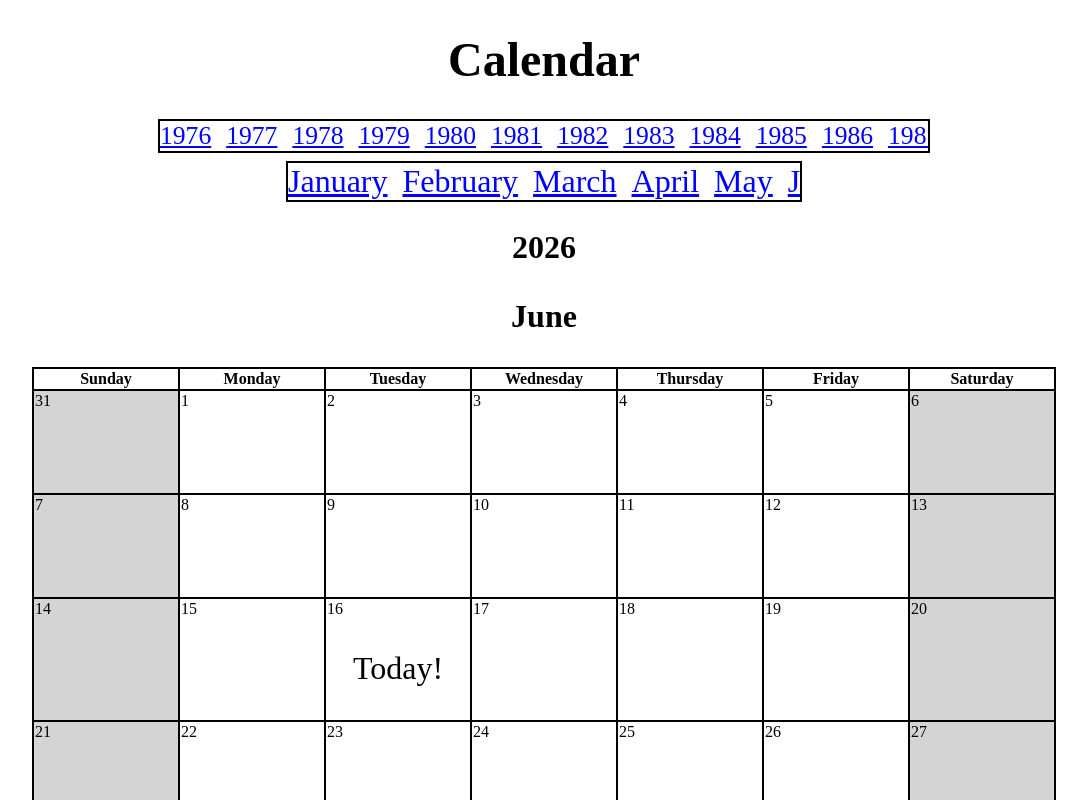
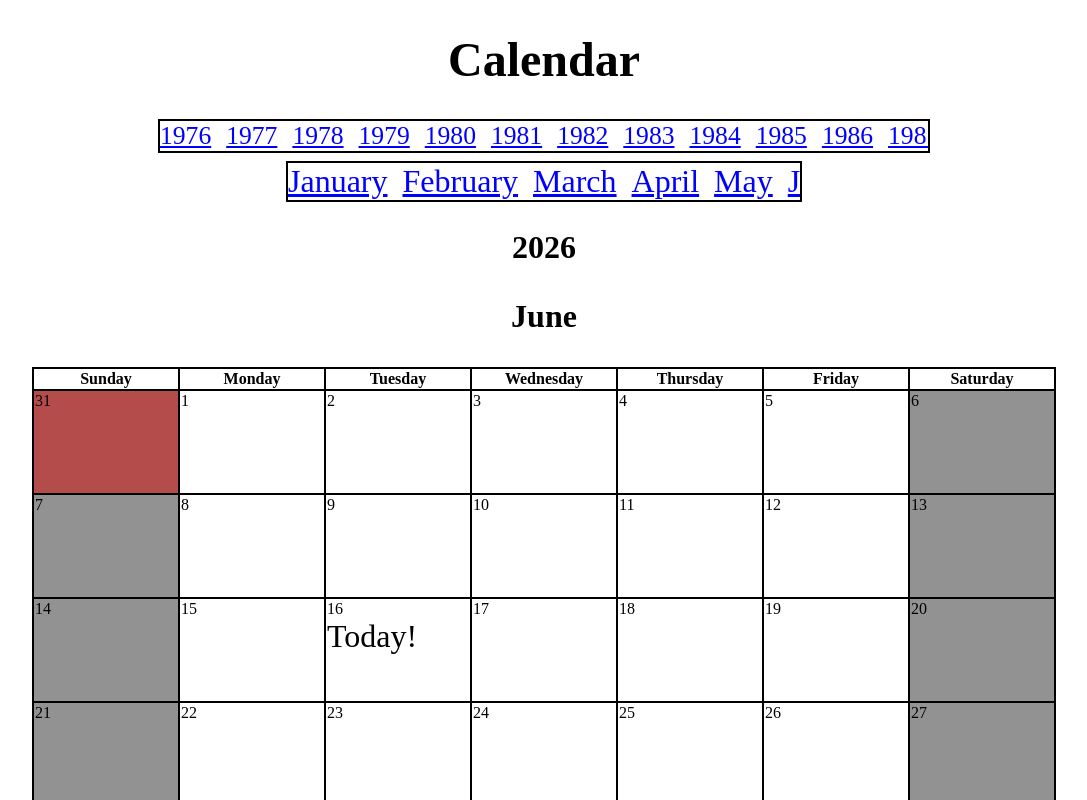
Before and after one commit to NickDAlimonte/portfolio, an Angular app: page /calendar in a window 1280 px wide. Shown: the whole page, without its empty margins (96-1183 px from the left). Built offline with nearby package versions, Linux system fonts and the light colour scheme.

Commit message:
Finished the calendar basics. Debugged the previous months days on the following month page. Previous month currently highlighted in red.

```diff
--- a/src/app/calendar-app/calendar-app.html
+++ b/src/app/calendar-app/calendar-app.html
@@ -33,14 +33,18 @@
             </tr>
         </thead>
         <tbody>
-            @for(weeks of getWeekDateArray(); track $index){
+            @for(weeks of getWeekDateArray(); track $index; let weekIndex = $index){
                 <tr>
                 @for(days of weeks; track $index){
-                    <td class="table-cell" [class.weekend]="$index === 0 || $index === 6">
-
+                    <td class="table-cell"
+                    [class.weekend]="$index === 0 || $index === 6"
+                    [class.prev-follow-month]="(weekIndex < 1 && days > 10) || (weekIndex > 2 && days < 10)"
+                    >
                         <span>{{days}}</span>
                         @if(getMonthName(currentDate.getMonth()) == selectedDate.toLocaleString('default', {month: 'long'}) && days === selectedDate.getDate() && currentDate.getFullYear() === selectedYear){
-                            <p>Today!</p>
+                            <ul>
+                                <li style="font-size: 2em;">Today!</li>
+                            </ul>
                         }
                     </td>
                 }
--- a/src/app/calendar-app/calendar-app.scss
+++ b/src/app/calendar-app/calendar-app.scss
@@ -12,6 +12,15 @@ table{
 
 td{
     height: 100px;
+    max-height: 100px;
+    overflow: hidden;
+    ul{
+        padding-left: 0;
+        margin: 0;
+    }
+    li{
+        list-style: none;
+    }
 }
 th{
     font-size: clamp(0.5vw, 1.5vw, 1rem);
@@ -95,7 +104,11 @@ p{
 }
 
 .weekend{
-    background-color: rgb(212, 212, 212);
+    background-color: rgb(146, 146, 146);
+}
+
+.windi-birthday{
+    background-color: pink;
 }
 
 @media (width<620px){
@@ -115,3 +128,7 @@ p{
         height: 100px;
     }
 }
+
+.prev-follow-month{
+    background-color: rgb(180, 76, 76);
+}
--- a/src/app/calendar-app/calendar-app.ts
+++ b/src/app/calendar-app/calendar-app.ts
@@ -48,8 +48,8 @@ export class CalendarApp {
     let week: number[] = []
 
     if(weekday !== 0){
-      for(let daysAhead = 0; daysAhead < weekday; daysAhead++){
-        week.push(this.getMonthinDays(0, weekday-1-daysAhead))
+      for(let daysAhead = weekday - 1; daysAhead >= 0; daysAhead--){
+        week.push(this.getMonthinDays(0,-daysAhead))
       }
     }
 
@@ -64,7 +64,6 @@ export class CalendarApp {
 
     if(week.length > 0){
       let nextMonthDate: number = 1
-      console.log(week.length)
       while (week.length < 7){
 
         week.push(this.getMonthinDays(2, nextMonthDate))
```
